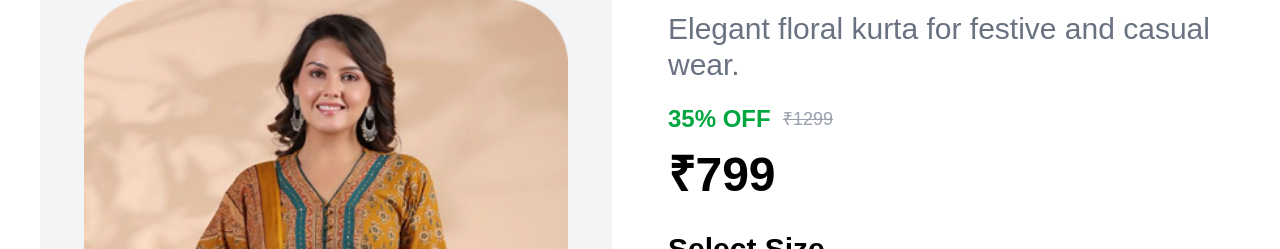
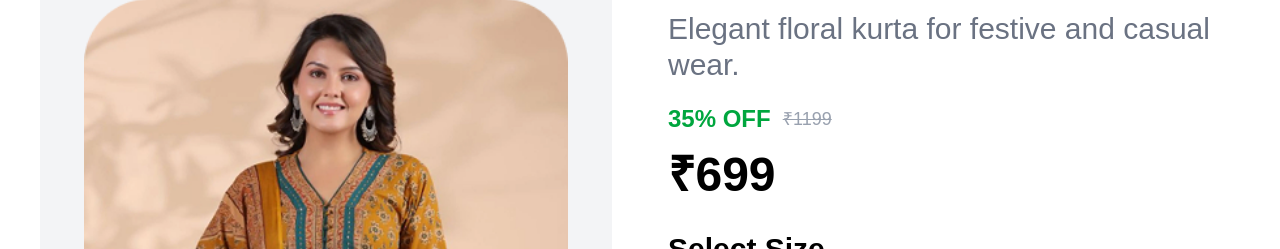
Before and after one commit to abhishekdeveloper0010-create/client, a React (Vite) app: page /product/1 in a window 1280 px wide. Shown: the part 145-394 px from the top of the page. Built offline with nearby package versions, Linux system fonts and the light colour scheme.

Commit message:
add buy now, cart login protection and product variations

```diff
--- a/src/data/products.js
+++ b/src/data/products.js
@@ -14,8 +14,12 @@ const products = [
     title: "Floral Kurta",
     image: kurta,
     images: [kurta, saree, tasrika, campus],
+    // base price kept for compatibility
     price: 799,
     oldPrice: 1299,
+    // size-based pricing
+    priceBySize: { S: 699, M: 799, L: 899, XL: 999 },
+    oldPriceBySize: { S: 1199, M: 1299, L: 1399, XL: 1499 },
     offer: "35% OFF",
     category: "Dresses",
     subcategory: "Kurtas",
@@ -33,6 +37,8 @@ const products = [
     images: [saree, kurta, tasrika, campus],
     price: 999,
     oldPrice: 1599,
+    priceBySize: { M: 999, L: 1099, XL: 1199 },
+    oldPriceBySize: { M: 1499, L: 1599, XL: 1699 },
     offer: "40% OFF",
     category: "Dresses",
     subcategory: "Sarees",
@@ -50,6 +56,8 @@ const products = [
     images: [campus, men, shoes, bag],
     price: 699,
     oldPrice: 1199,
+    priceBySize: { S: 649, M: 699, L: 749, XL: 799, XXL: 849 },
+    oldPriceBySize: { S: 1099, M: 1199, L: 1299, XL: 1399, XXL: 1499 },
     offer: "25% OFF",
     category: "Shirts",
     subcategory: "Shirts",
@@ -67,6 +75,8 @@ const products = [
     images: [men, campus, bag, shoes],
     price: 829,
     oldPrice: 1399,
+    priceBySize: { M: 799, L: 829, XL: 869 },
+    oldPriceBySize: { M: 1299, L: 1399, XL: 1499 },
     offer: "40% OFF",
     category: "Shirts",
     subcategory: "Shirts",
@@ -84,6 +94,8 @@ const products = [
     images: [shoes, bag, hoodie, men],
     price: 899,
     oldPrice: 1499,
+    priceBySize: { 6: 849, 7: 879, 8: 899, 9: 929, 10: 949 },
+    oldPriceBySize: { 6: 1399, 7: 1429, 8: 1499, 9: 1529, 10: 1599 },
     offer: "40% OFF",
     category: "Shoes",
     subcategory: "Shoes",
@@ -101,6 +113,8 @@ const products = [
     images: [slippers, shoes, bag, men],
     price: 299,
     oldPrice: 499,
+    priceBySize: { 6: 279, 7: 289, 8: 299, 9: 309, 10: 319 },
+    oldPriceBySize: { 6: 449, 7: 459, 8: 499, 9: 509, 10: 519 },
     offer: "40% OFF",
     category: "Slippers",
     subcategory: "Slippers",
@@ -118,6 +132,8 @@ const products = [
     images: [hoodie, bag, shoes, men],
     price: 549,
     oldPrice: 799,
+    priceBySize: { S: 499, M: 549, L: 599 },
+    oldPriceBySize: { S: 749, M: 799, L: 849 },
     offer: "50% OFF",
     category: "Shirts",
     subcategory: "Shirts",
@@ -135,6 +151,8 @@ const products = [
     images: [kurta, saree, tasrika, campus],
     price: 349,
     oldPrice: 599,
+    priceBySize: { S: 329, M: 349 },
+    oldPriceBySize: { S: 549, M: 599 },
     offer: "30% OFF",
     category: "Bangles",
     subcategory: "Bangles",
@@ -152,6 +170,8 @@ const products = [
     images: [bag, shoes, men],
     price: 599,
     oldPrice: 999,
+    priceBySize: { S: 579, M: 599 },
+    oldPriceBySize: { S: 949, M: 999 },
     offer: "40% OFF",
     category: "Beauty",
     subcategory: "Sarees",
--- a/src/pages/Cart.jsx
+++ b/src/pages/Cart.jsx
@@ -9,16 +9,39 @@ function Cart() {
   const [discount, setDiscount] = useState(0);
   const [couponMessage, setCouponMessage] = useState("");
 
+  const getCurrentUser = () => {
+    return JSON.parse(localStorage.getItem("user"));
+  };
+
+  const askLogin = () => {
+    alert("Please login to view your cart.");
+    navigate("/login");
+  };
+
+  const handleCheckout = () => {
+    const user = getCurrentUser();
+    if (!user) {
+      return askLogin();
+    }
+
+    navigate("/checkout");
+  };
+
   // =========================
   // LOAD CART
   // =========================
 
   useEffect(() => {
+    const user = getCurrentUser();
+    if (!user) {
+      return askLogin();
+    }
+
     const cartData =
       JSON.parse(localStorage.getItem("cart")) || [];
 
     setCart(cartData);
-  }, []);
+  }, [navigate]);
 
   // =========================
   // REMOVE PRODUCT
@@ -373,7 +396,7 @@ function Cart() {
 
               <button
                 type="button"
-                onClick={() => navigate("/checkout")}
+                onClick={handleCheckout}
                 className="
                   w-full
                   mt-5
--- a/src/pages/ProductDetail.jsx
+++ b/src/pages/ProductDetail.jsx
@@ -15,6 +15,14 @@ function ProductDetail() {
     product?.sizes?.[0] || "M",
   );
 
+  const selectedPrice =
+    (product.priceBySize && product.priceBySize[selectedSize]) ||
+    product.price;
+
+  const selectedOldPrice =
+    (product.oldPriceBySize && product.oldPriceBySize[selectedSize]) ||
+    product.oldPrice;
+
   if (!product) {
     return (
       <div className="text-center py-20">
@@ -24,10 +32,24 @@ function ProductDetail() {
   }
 
   // =========================
-  // ADD TO CART
+  // AUTH / CART LOGIC
   // =========================
 
+  const getCurrentUser = () => {
+    return JSON.parse(localStorage.getItem("user"));
+  };
+
+  const askLogin = () => {
+    alert("Please login or register first to continue.");
+    navigate("/login");
+  };
+
   const addToWishlist = () => {
+    const user = getCurrentUser();
+    if (!user) {
+      return askLogin();
+    }
+
     const wishlist = JSON.parse(localStorage.getItem("wishlist")) || [];
     if (!wishlist.includes(product.id)) {
       wishlist.push(product.id);
@@ -37,6 +59,11 @@ function ProductDetail() {
   };
 
   const addToCart = () => {
+    const user = getCurrentUser();
+    if (!user) {
+      return askLogin();
+    }
+
     const cart = JSON.parse(localStorage.getItem("cart")) || [];
 
     // Har cart item ke liye unique ID
@@ -63,8 +90,8 @@ function ProductDetail() {
 
         image: selectedImage,
 
-        price: product.price,
-        oldPrice: product.oldPrice,
+        price: selectedPrice,
+        oldPrice: selectedOldPrice,
         offer: product.offer,
 
         size: selectedSize,
@@ -77,6 +104,16 @@ function ProductDetail() {
     window.dispatchEvent(new Event("cartChanged"));
 
     navigate("/cart");
+  };
+
+  const buyNow = () => {
+    const user = getCurrentUser();
+    if (!user) {
+      return askLogin();
+    }
+
+    addToCart();
+    navigate("/checkout");
   };
 
   return (
@@ -188,7 +225,7 @@ function ProductDetail() {
                           text-lg
                         "
                       >
-                ₹{product.oldPrice}
+                        ₹{selectedOldPrice}
                       </span>
             </div>
 
@@ -203,7 +240,7 @@ function ProductDetail() {
                 pt-4
               "
             >
-              ₹{product.price}
+              ₹{selectedPrice}
             </h2>
 
             {/* ========================= */}
@@ -331,6 +368,7 @@ function ProductDetail() {
               </button>
 
               <button
+                onClick={buyNow}
                 className="
                   w-full
                   sm:w-1/2
```
Lines whose indentation alone changed are shown as unchanged.
